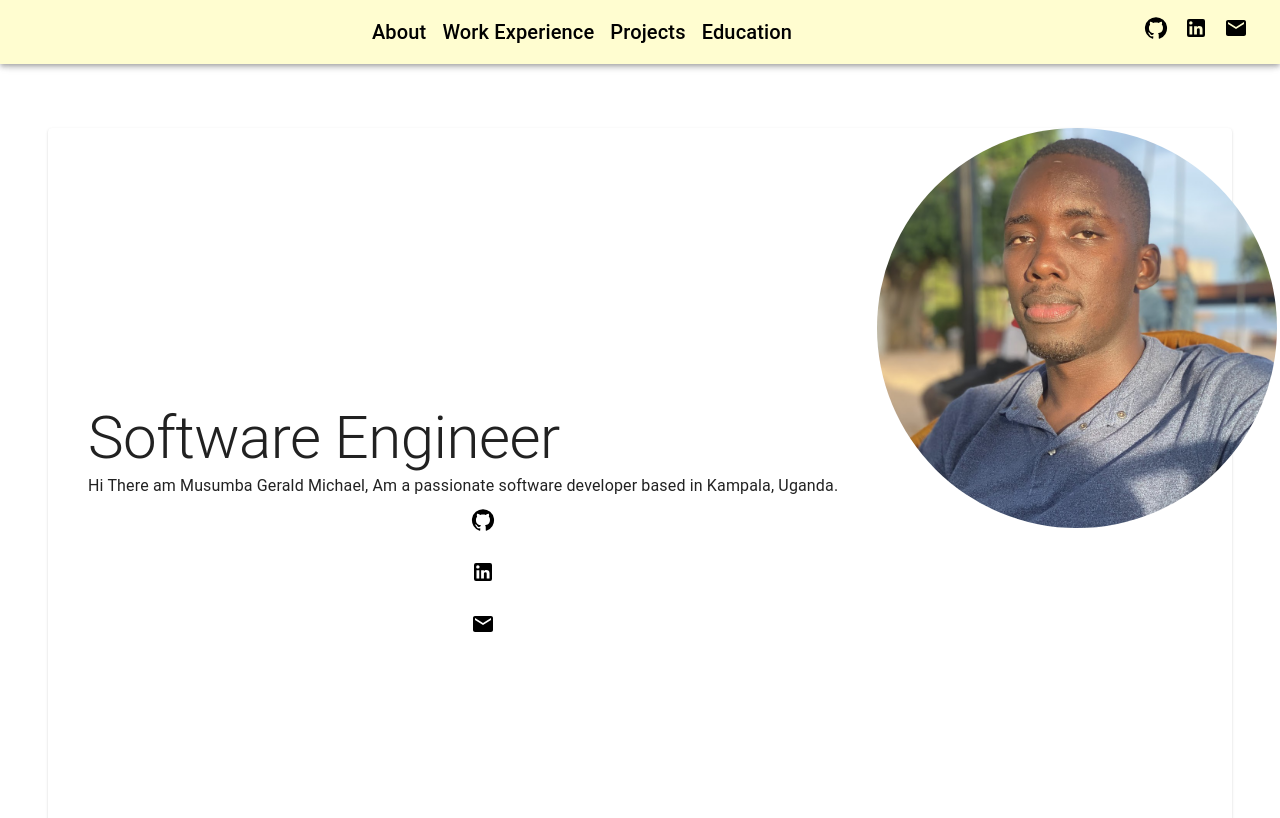
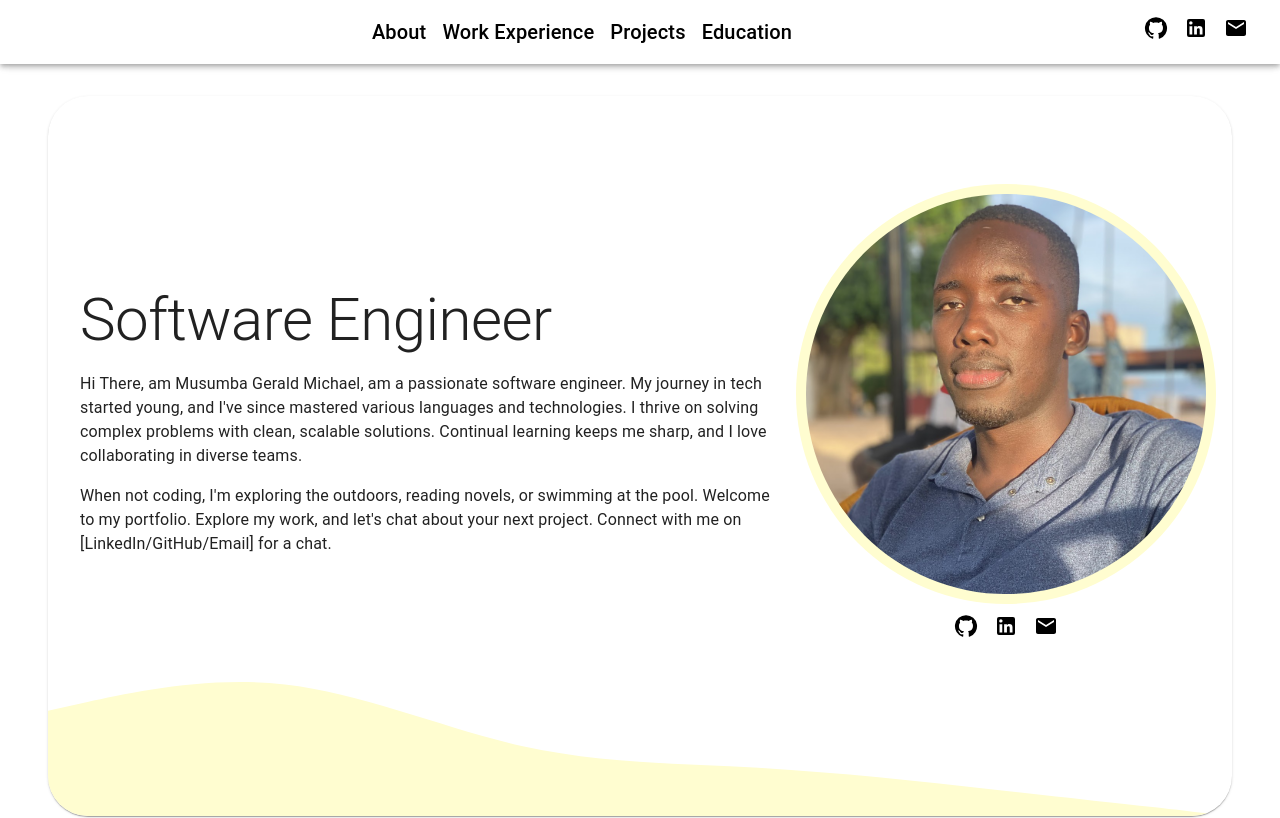
Before and after one commit to musumba-michael/musumba-gerald.com, a React (Create React App) app: page / in a window 1280 px wide. Shown: the top 818 px of the page. Built offline with nearby package versions, Linux system fonts and the light colour scheme.

Commit message:
Add clip art and text to about section

```diff
--- a/src/About/About.tsx
+++ b/src/About/About.tsx
@@ -1,24 +1,88 @@
-import { Grid, Typography, Avatar, IconButton, Paper } from "@mui/material";
+import {
+  Typography,
+  Avatar,
+  IconButton,
+  Paper,
+  useTheme,
+  Box,
+} from "@mui/material";
 import { FC } from "react";
 import logo from "../images/profile_photo.png";
 import GitHubIcon from "@mui/icons-material/GitHub";
 import LinkedInIcon from "@mui/icons-material/LinkedIn";
 import EmailIcon from "@mui/icons-material/Email";
+import clipArt from "../images/clip_art.svg";
 export const About: FC = () => {
+  const theme = useTheme();
   return (
-    <Paper>
-      <Grid container sx={{ height: "100vh", margin: 5 }}>
-        <Grid
-          item
-          xs={12}
-          md={8}
-          sx={{ alignContent: "center", height: "100vh" }}
+    <Paper
+      sx={{
+        position: "relative",
+        height: "90vh",
+        borderRadius: 10,
+      }}
+    >
+      <Box
+        sx={{
+          padding: 10,
+          display: "flex",
+          flexDirection: "column",
+          p: 1,
+          m: 1,
+          height: "90%",
+          justifyContent: "center",
+        }}
+      >
+        <Box
+          sx={{
+            display: "flex",
+            flexDirection: "row",
+          }}
+        >
+          <Box
+            sx={{
+              m: 1,
+              p: 1,
+              display: "flex",
+              flexDirection: "column",
+              justifyContent: "center",
+            }}
           >
             <Typography variant="h2">Software Engineer</Typography>
+            <Box sx={{ height: theme.spacing(2) }} />
             <Typography variant="body1">
-            Hi There am Musumba Gerald Michael, Am a passionate software
-            developer based in Kampala, Uganda.
+              Hi There, am Musumba Gerald Michael, am a passionate software
+              engineer. My journey in tech started young, and I've since
+              mastered various languages and technologies. I thrive on solving
+              complex problems with clean, scalable solutions. Continual
+              learning keeps me sharp, and I love collaborating in diverse
+              teams.
             </Typography>
+            <Box sx={{ height: theme.spacing(2) }} />
+            <Typography>
+              When not coding, I'm exploring the outdoors, reading novels, or
+              swimming at the pool. Welcome to my portfolio. Explore my work,
+              and let's chat about your next project. Connect with me on
+              [LinkedIn/GitHub/Email] for a chat.
+            </Typography>
+          </Box>
+          <Box>
+            <Avatar
+              sx={{
+                height: 420,
+                width: 420,
+                bgcolor: theme.palette.primary.main,
+              }}
+            >
+              <Avatar src={logo} alt="photo" sx={{ height: 400, width: 400 }} />
+            </Avatar>
+            <Box
+              sx={{
+                display: "flex",
+                justifyContent: "center",
+                width: "100%",
+              }}
+            >
               <IconButton
                 href="https://github.com/musumba-michael"
                 target="_blank"
@@ -40,11 +104,27 @@ export const About: FC = () => {
               >
                 <EmailIcon sx={{ color: "black" }} />
               </IconButton>
-        </Grid>
-        <Grid item xs={12} md={4}>
-          <Avatar src={logo} alt="photo" sx={{ height: 400, width: 400 }} />
-        </Grid>
-      </Grid>
+            </Box>
+          </Box>
+        </Box>
+      </Box>
+      <Box
+        sx={{
+          position: "absolute",
+          bottom: 0,
+          width: "100%",
+          padding: 0,
+          margin: 0,
+          display: "flex",
+          flexDirection: "column",
+        }}
+      >
+        <img
+          src={clipArt}
+          style={{ borderRadius: 40, color: "red" }}
+          alt="clip art"
+        />
+      </Box>
     </Paper>
   );
 };
--- a/src/config/theme.tsx
+++ b/src/config/theme.tsx
@@ -19,5 +19,11 @@ export const theme = createTheme({
     },
     text: {},
   },
-  components: {},
+  components: {
+    MuiAppBar: {
+      defaultProps: {
+        color: "inherit",
+      },
+    },
+  },
 });
```
Also changed, not shown: src/images/clip_art.svg (added). Lines whose indentation alone changed are shown as unchanged.
